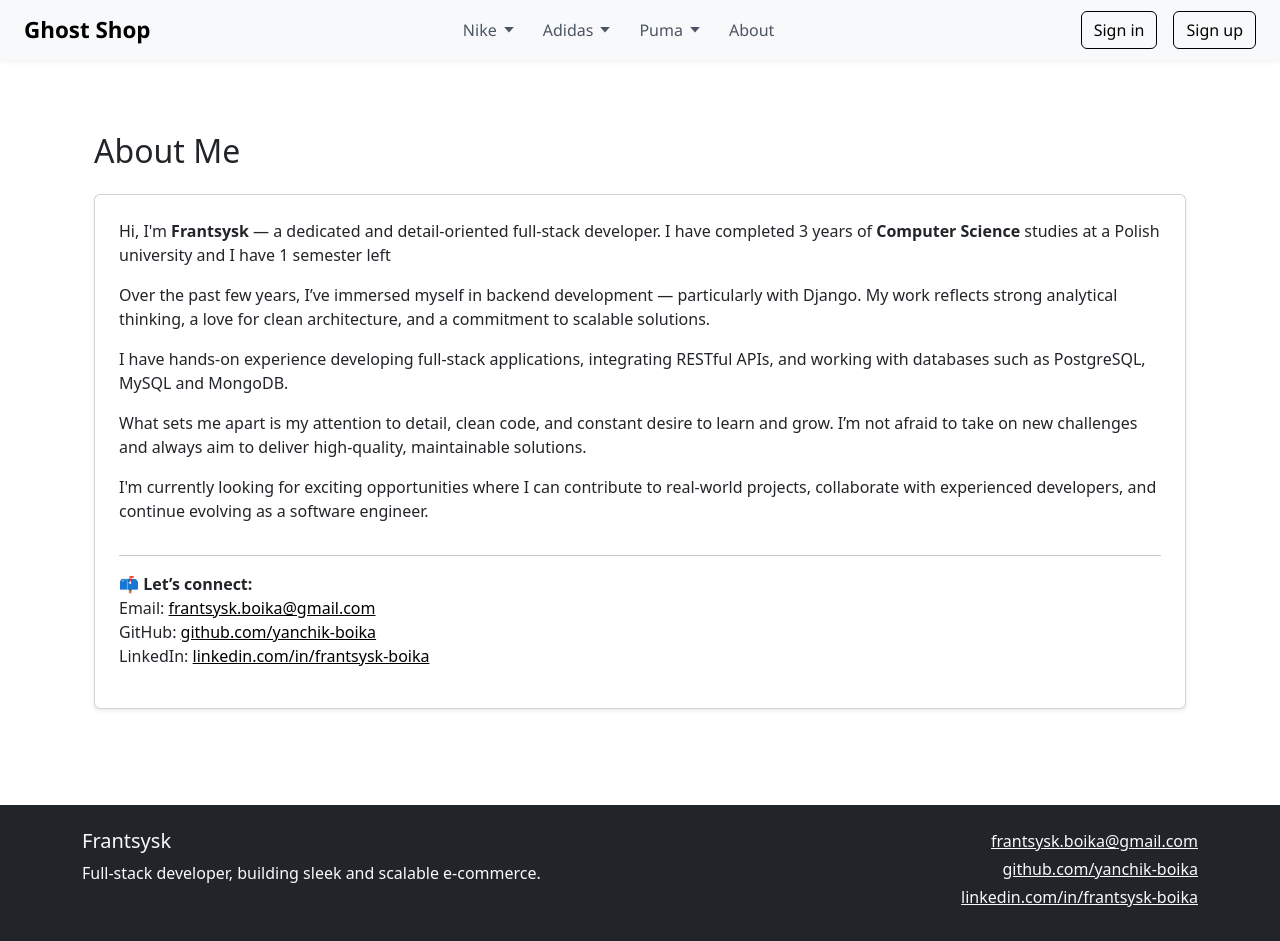
After one commit to yanchik-boika/ghost-shop, a Django app: template shop/templates/ghost/about.html in a window 1280 px wide. The commit adds this page. Run offline with Django 3.2, Linux system fonts and the light colour scheme; the template is opened without the code that fills it, so the values that code supplies are empty.

Commit message:
Added page with information about me

```diff
--- a/ghost/urls.py
+++ b/ghost/urls.py
@@ -40,6 +40,7 @@ urlpatterns = [
 
     path('order/confirmation/<int:order_id>/', views.order_confirmation, name='order_confirmation'),
 
+    path('about/', views.about, name='about'),
     path('<str:brand>/<str:category>/', views.filtered_products, name='filtered-products'),
 ]
 if settings.DEBUG:
--- /dev/null
+++ b/shop/templates/ghost/about.html
@@ -0,0 +1,52 @@
+{% extends 'ghost/base.html' %}
+{% block title %}About Me{% endblock %}
+
+{% block content %}
+<style>
+    .link-black {
+        color: black;
+        text-decoration: underline;
+    }
+
+    .link-black:hover{
+        color: blue;
+        text-decoration: underline;
+    }
+</style>
+<div class="container mt-5 mb-5">
+    <h2 class="mb-4">About Me</h2>
+    <div class="card p-4 shadow-sm">
+        <p>
+            Hi, I'm <strong>Frantsysk</strong> — a dedicated and detail-oriented full-stack developer.
+            I have completed 3 years of <strong>Computer Science</strong> studies at a Polish university and I have 1
+            semester left
+        </p>
+        <p>
+            Over the past few years, I’ve immersed myself in backend development — particularly with Django. My work
+            reflects strong analytical thinking, a love for clean architecture, and a commitment to scalable solutions.
+        </p>
+        <p>
+            I have hands-on experience developing full-stack applications, integrating RESTful APIs, and working with
+            databases such as PostgreSQL, MySQL and MongoDB.
+        </p>
+        <p>
+            What sets me apart is my attention to detail, clean code, and constant desire to learn and grow. I’m not
+            afraid to take on new challenges and always aim to deliver high-quality, maintainable solutions.
+        </p>
+        <p>
+            I'm currently looking for exciting opportunities where I can contribute to real-world projects, collaborate
+            with experienced developers, and continue evolving as a software engineer.
+        </p>
+        <hr>
+        <p>
+            📫 <strong>Let’s connect:</strong><br>
+            Email: <a href="mailto:frantsysk.boika@gmail.com" class="link-black">frantsysk.boika@gmail.com</a><br>
+            GitHub: <a href="https://github.com/yanchik-boika" target="_blank"
+                       class="link-black">github.com/yanchik-boika</a><br>
+            LinkedIn: <a href="https://linkedin.com/in/frantsysk-yan-boika-599a66228" target="_blank"
+                         class="link-black">linkedin.com/in/frantsysk-boika</a>
+        </p>
+
+    </div>
+</div>
+{% endblock %}
--- a/shop/templates/ghost/base.html
+++ b/shop/templates/ghost/base.html
@@ -80,7 +80,7 @@
                 </ul>
             </li>
 
-            <li class="nav-item"><a class="nav-link" href="#">About</a></li>
+            <li class="nav-item"><a class="nav-link" href="{% url 'about' %}">About</a></li>
         </ul>
     </div>
 
@@ -118,7 +118,8 @@
                     </a>
                 </li>
                 <li>
-                    <a class="dropdown-item d-flex justify-content-between align-items-center" href="{% url 'order_history' %}">
+                    <a class="dropdown-item d-flex justify-content-between align-items-center"
+                       href="{% url 'order_history' %}">
                         My orders
                         <img src="https://res.cloudinary.com/dzrhl5r1f/image/upload/v1751970525/orders_olipsc.svg"
                              alt="Security" width="20" height="20">
@@ -170,7 +171,6 @@
         </div>
     </div>
 </footer>
-
 <script src="https://cdn.jsdelivr.net/npm/bootstrap@5.3.0/dist/js/bootstrap.bundle.min.js"></script>
 </body>
 </html>
--- a/shop/views.py
+++ b/shop/views.py
@@ -459,3 +459,6 @@ def order_confirmation(request, order_id):
     return render(request, 'ghost/order_confirmation.html', {
         'order': order
     })
+
+def about(request):
+    return render(request, 'ghost/about.html')
```
